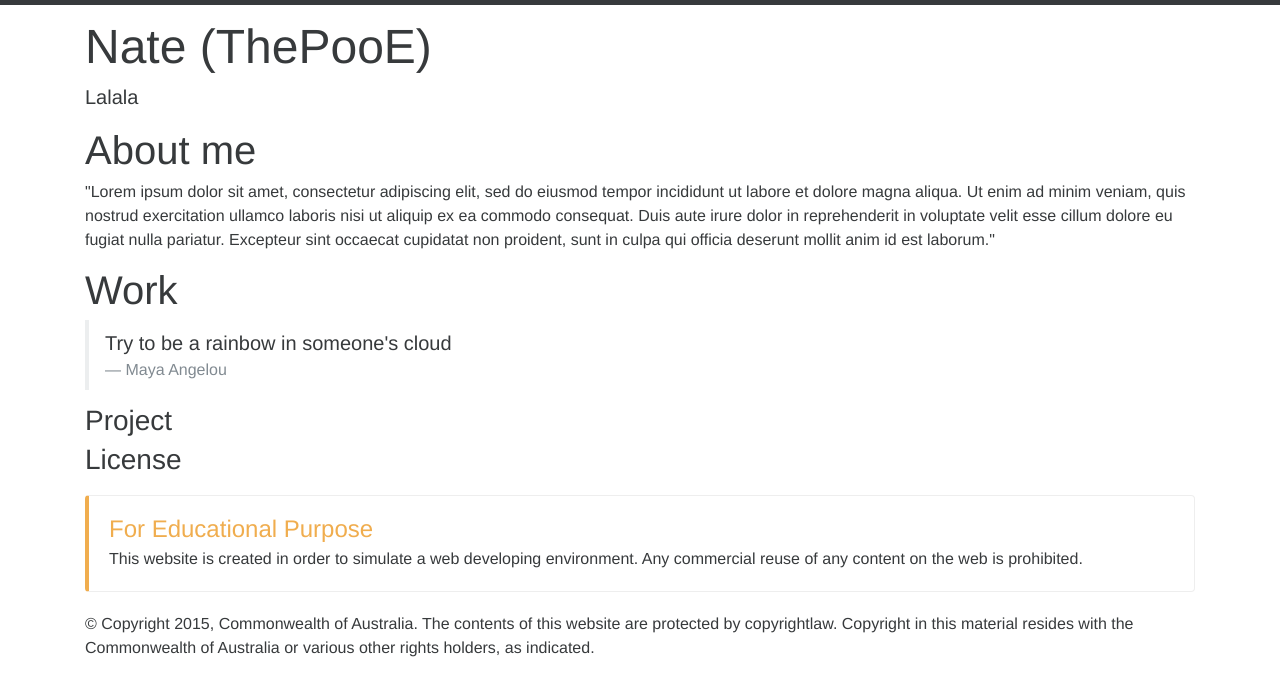
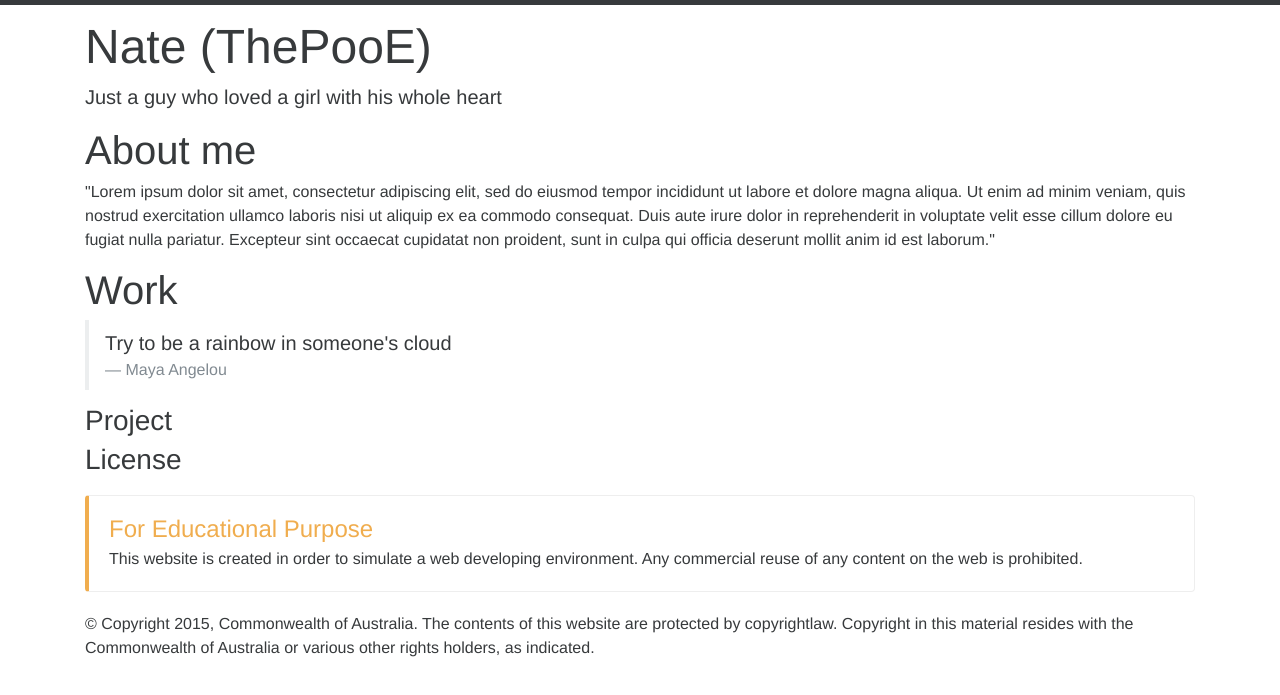
Before and after one commit to natebwangsut/thepooe.github.io, a plain HTML site: page index.html in a window 1280 px wide. Shown: the part 49-744 px from the top of the page. Drawn offline with Linux system fonts and the light colour scheme.

Commit message:
Find it yourself
:D

```diff
--- a/index.html
+++ b/index.html
@@ -52,7 +52,7 @@
                 Nate (ThePooE)
             </h1>
             <p>
-                Lalala
+                Just a guy who loved a girl with his whole heart
             </p>
             <h1 id = "about">About me</h1>
             <p>
```
